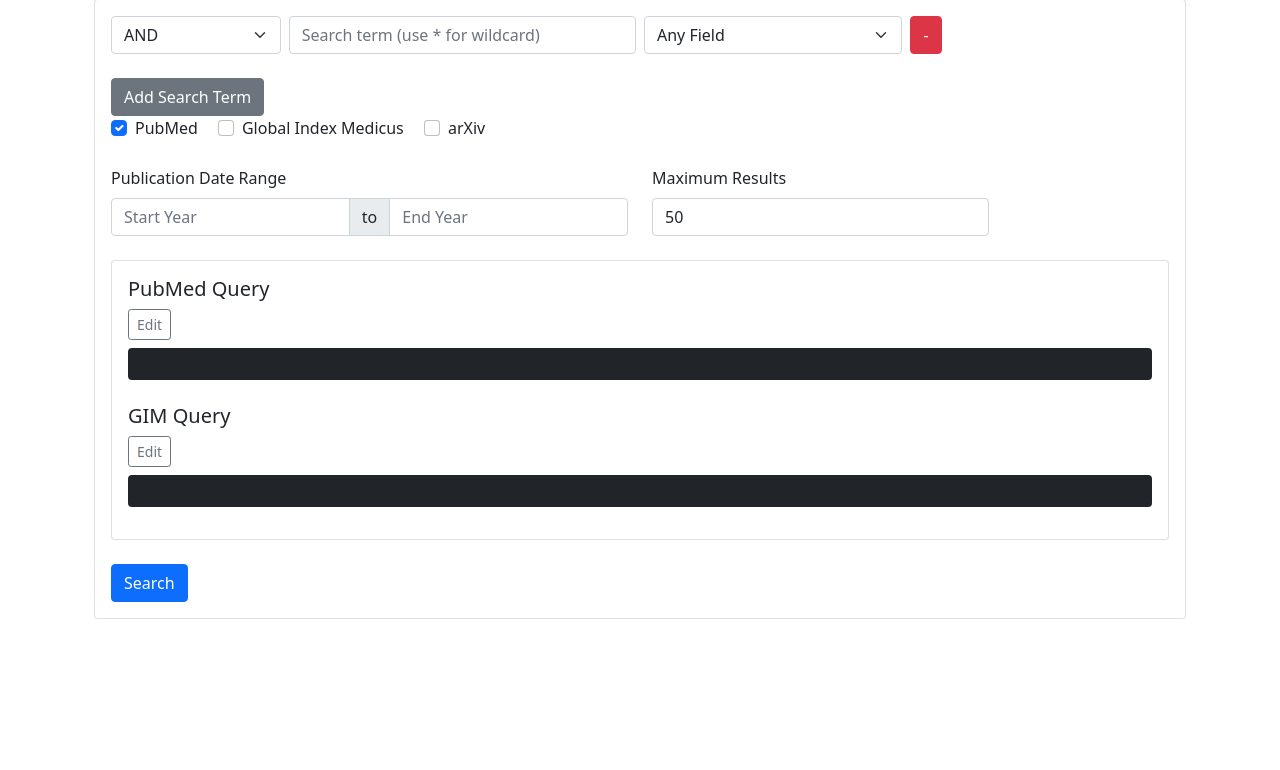
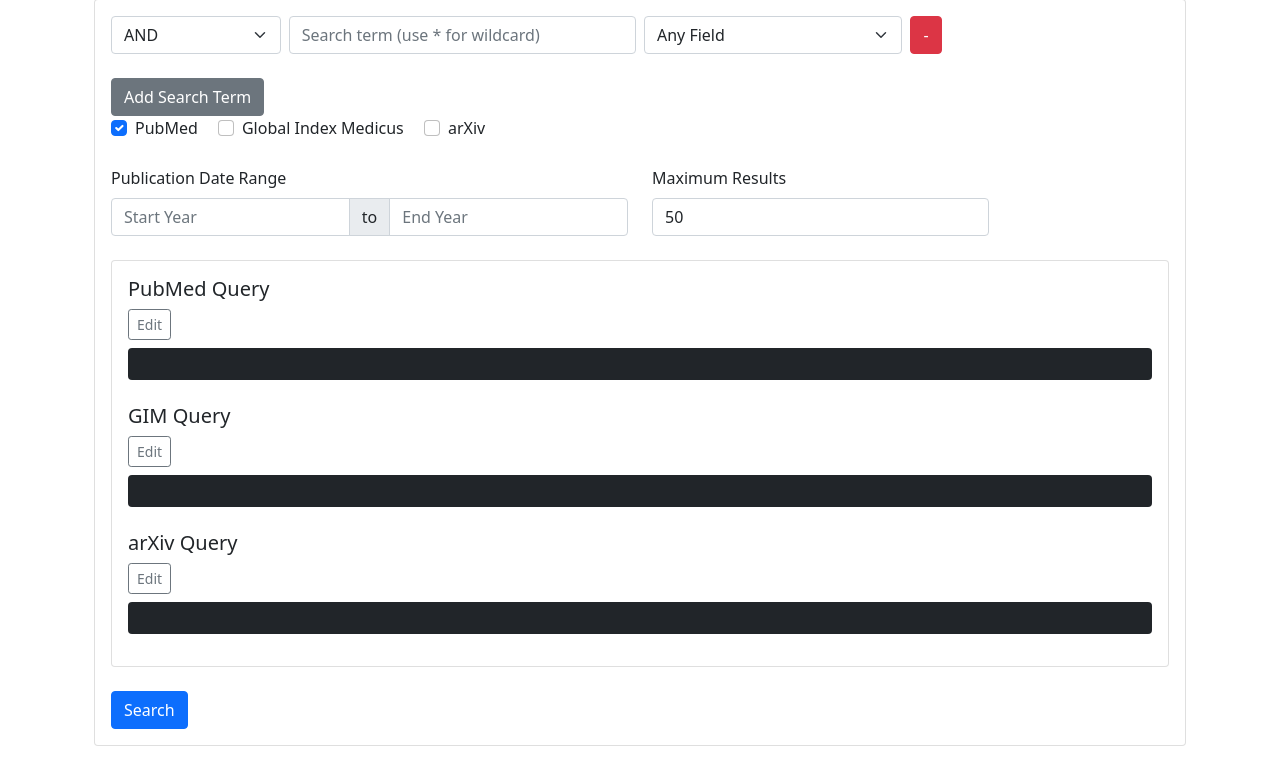
Before and after one commit to GKamundia/Search_tool, a Flask app: page / in a window 1280 px wide. Shown: the part 159-929 px from the top of the page. Before the commit the page ends 778 px from the top, so only its background shows below. Run offline with Flask 3, Linux system fonts and the light colour scheme.

Commit message:
Added ArXiv results column

```diff
--- a/app.py
+++ b/app.py
@@ -100,6 +100,14 @@
                         )
                         app.logger.info(f"Saved {len(results['gim'])} GIM results to CSV")
 
+            if 'arxiv' in selected_dbs:
+                arxiv_search = ArXivSearch(max_results=max_results)
+                results['arxiv'] = await asyncio.to_thread(arxiv_search.search, query_str)
+                if results['arxiv']:
+                    os.makedirs('data', exist_ok=True)
+                    arxiv_search.save_to_csv(results['arxiv'], 'data/arxiv_results.csv')
+                    app.logger.info(f"Saved {len(results['arxiv'])} arXiv results to CSV")
+
             # Log the search
             app.logger.info(
                 'Search executed',
@@ -111,7 +119,7 @@
                     'start_year': start_year,
                     'end_year': end_year,
                     'max_results': max_results,
-                    'result_count': len(results)
+                    'result_count': sum(len(v) for v in results.values())  # Count total results
                 }
             )
 
--- a/templates/index.html
+++ b/templates/index.html
@@ -153,6 +153,24 @@
                 rows="3"
               ></textarea>
             </div>
+
+            <div class="database-query mt-4" data-database="arxiv">
+              <h5 class="card-title">arXiv Query</h5>
+              <div class="mb-2">
+                <button
+                  class="btn btn-sm btn-outline-secondary toggle-edit"
+                  type="button"
+                >
+                  <i class="bi bi-pencil"></i> Edit
+                </button>
+              </div>
+              <pre class="bg-dark text-white p-3 rounded query-preview"></pre>
+              <textarea
+                class="form-control d-none query-editor"
+                name="arxiv_query"
+                rows="3"
+              ></textarea>
+            </div>
           </div>
         </div>
 
@@ -174,6 +192,18 @@
         const field = fields[index]?.value || "";
         if (database === "pubmed") {
           queryParts.push(`(${term.value}${field})`);
+        } else if (database === "arxiv") {
+          // Convert to arXiv field syntax
+          const fieldMap = {
+            "[Title]": "ti:",
+            "[Title/Abstract]": "all:",
+            "[Author]": "au:",
+            "[Journal]": "jr:",
+          };
+          const arxivField = fieldMap[field] || "";
+          queryParts.push(
+            arxivField ? `${arxivField}"${term.value}"` : term.value
+          );
         } else {
           queryParts.push(field ? `${field}:"${term.value}"` : term.value);
         }
@@ -188,6 +218,10 @@
     if (startYear && endYear) {
       if (database === "pubmed") {
         queryParts.push(` AND (${startYear}:${endYear}[dp])`);
+      } else if (database === "arxiv") {
+        queryParts.push(
+          ` AND submittedDate:[${startYear}0101 TO ${endYear}1231]`
+        );
       } else {
         queryParts.push(` AND year:${startYear}-${endYear}`);
       }
```
Also changed, not shown: templates/results.html (+50 -50 lines).
